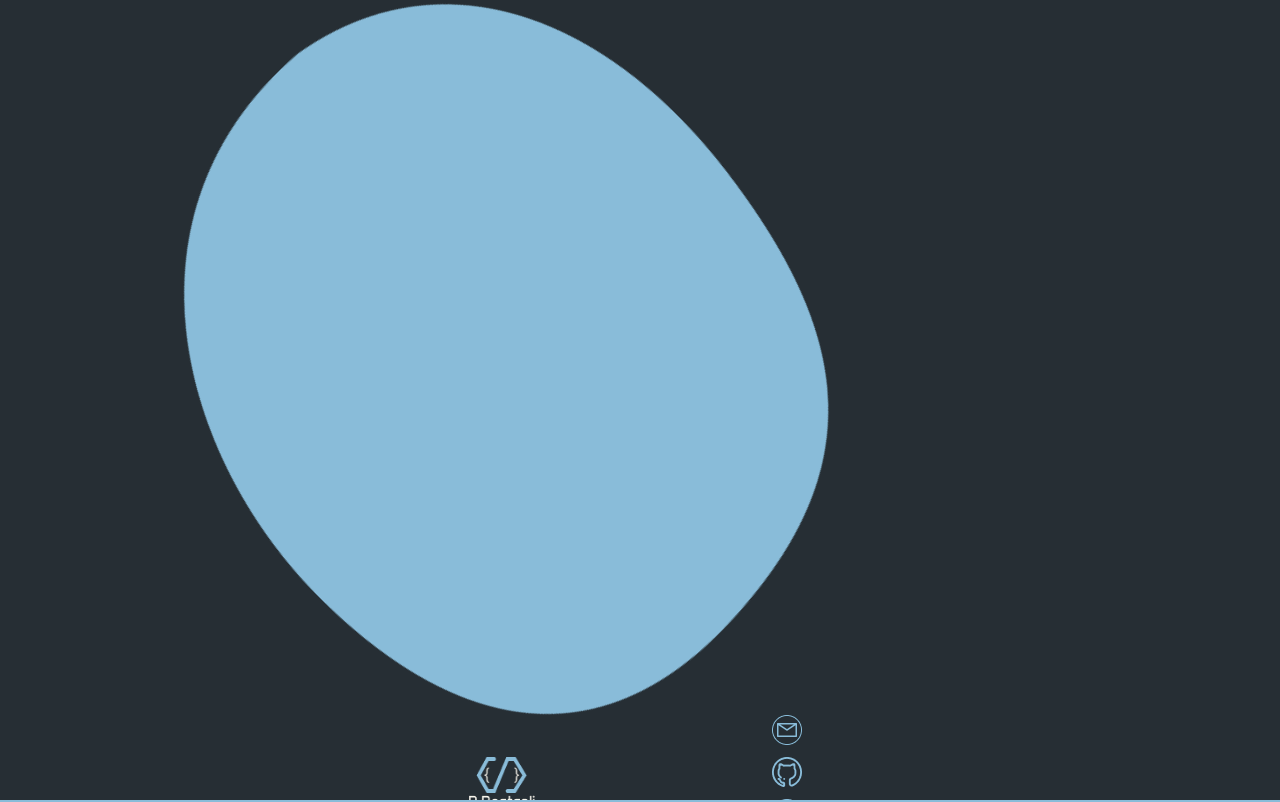
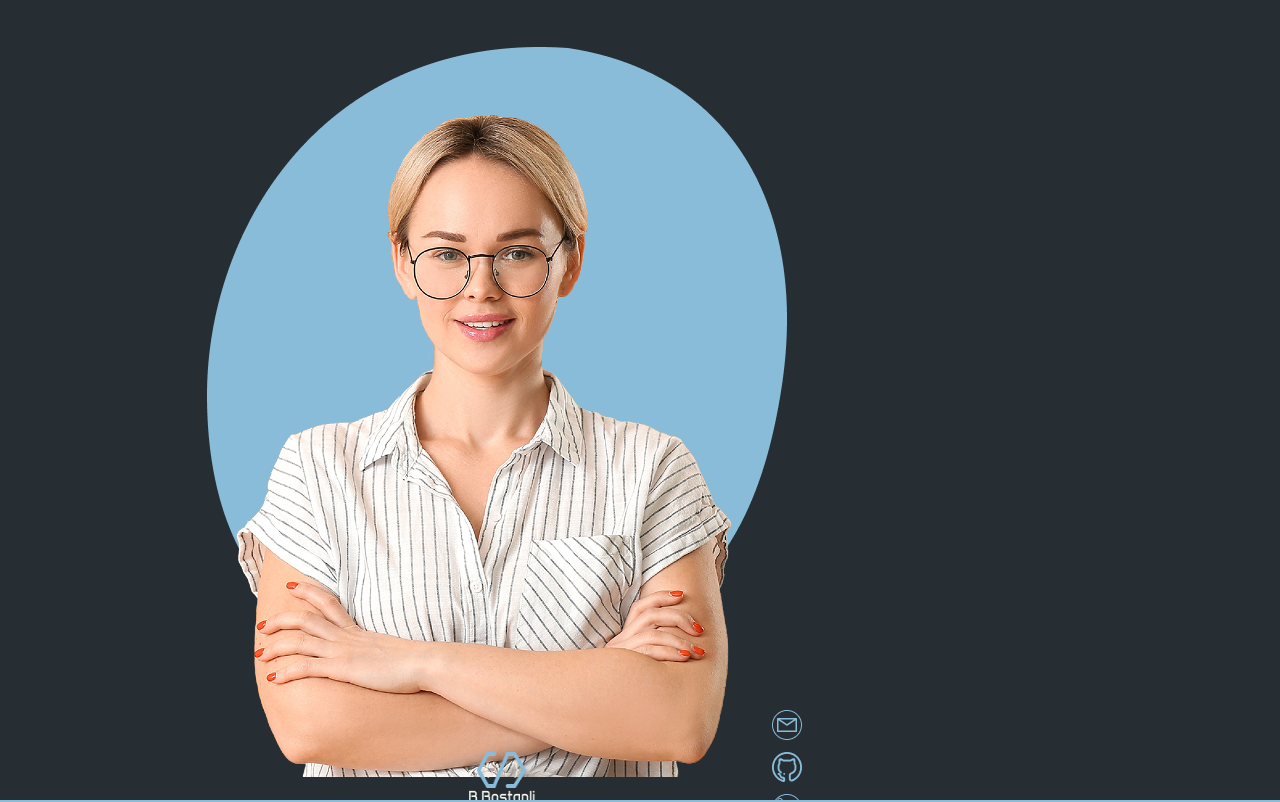
Before and after one commit to twenty2industries/portfolio, an Angular app: page / in a window 1280 px wide. Shown: the top 802 px of the page. Built offline with nearby package versions, Linux system fonts and the light colour scheme.

Commit message:
style: added more styling to the header

```diff
--- a/src/app/main-content/hero/hero.component.html
+++ b/src/app/main-content/hero/hero.component.html
@@ -1,8 +1,7 @@
 <section>
   <div id="content">
   <div class="devPicture">
-    <img [src]="heroData.images.bgShape.path" [alt]="heroData.images.bgShape.path">
-
+    <img id="profilePhoto" src="/images/profile/profilePhoto.png" alt="">
   </div>
   <div class="heroInput">
     <div class="logosContainer">
--- a/src/app/main-content/hero/hero.component.scss
+++ b/src/app/main-content/hero/hero.component.scss
@@ -7,6 +7,7 @@ section {
   height: 100vh;
   flex-wrap: wrap
 }
+
 #content {
   max-width: 1920px;
   margin: 0rem 10rem;
@@ -16,13 +17,22 @@ section {
   flex-wrap: wrap
 }
 
-.devPicture{
-  >img{
-    width: 59.4rem;
-    height: 71rem;
-    transform: rotate(-45deg);
+.devPicture {
+  background: url('/images/sections/hero/bgShapeDefault.png');
+  background-position: center;
+  background-repeat: no-repeat;
+  display: flex;
+  justify-content: center;
+  align-items: center;
+  width: 59.4rem;
+  height: 71rem;
+
+  #profilePhoto {
+    margin-top: 16rem;
+    height: auto;
   }
 }
+
 
 .heroInput {
   @include dFlex(center, center);
--- a/src/app/main-content/main-content.component.ts
+++ b/src/app/main-content/main-content.component.ts
@@ -44,6 +44,11 @@ export class MainContentComponent {
   mySkillsData: MySkillsData = {
     title: 'My Skills',
     skillIcons: [
+            {
+        path: '/images/sections/mySkills/tsDefault.png',
+        alt: 'TypeScript',
+        skillText: 'TypeScript',
+      },
       {
         path: '/images/sections/mySkills/angularDefault.png',
         alt: 'Angular',
@@ -63,11 +68,6 @@ export class MainContentComponent {
         path: '/images/sections/mySkills/jsDefault.png',
         alt: 'JavaScript',
         skillText: 'JavaScript',
-      },
-      {
-        path: '/images/sections/mySkills/tsDefault.png',
-        alt: 'TypeScript',
-        skillText: 'TypeScript',
       },
     ],
   };
@@ -186,7 +186,6 @@ export class MainContentComponent {
     },
   ];
 
-  // Datenstruktur
   contactData: ContactFormData = {
   contactInfo: {
     emailImage: '/images/sections/contactMe/mailDefault.png',
```
Also changed, not shown: public/images/profile/profilePhoto.png (added).
